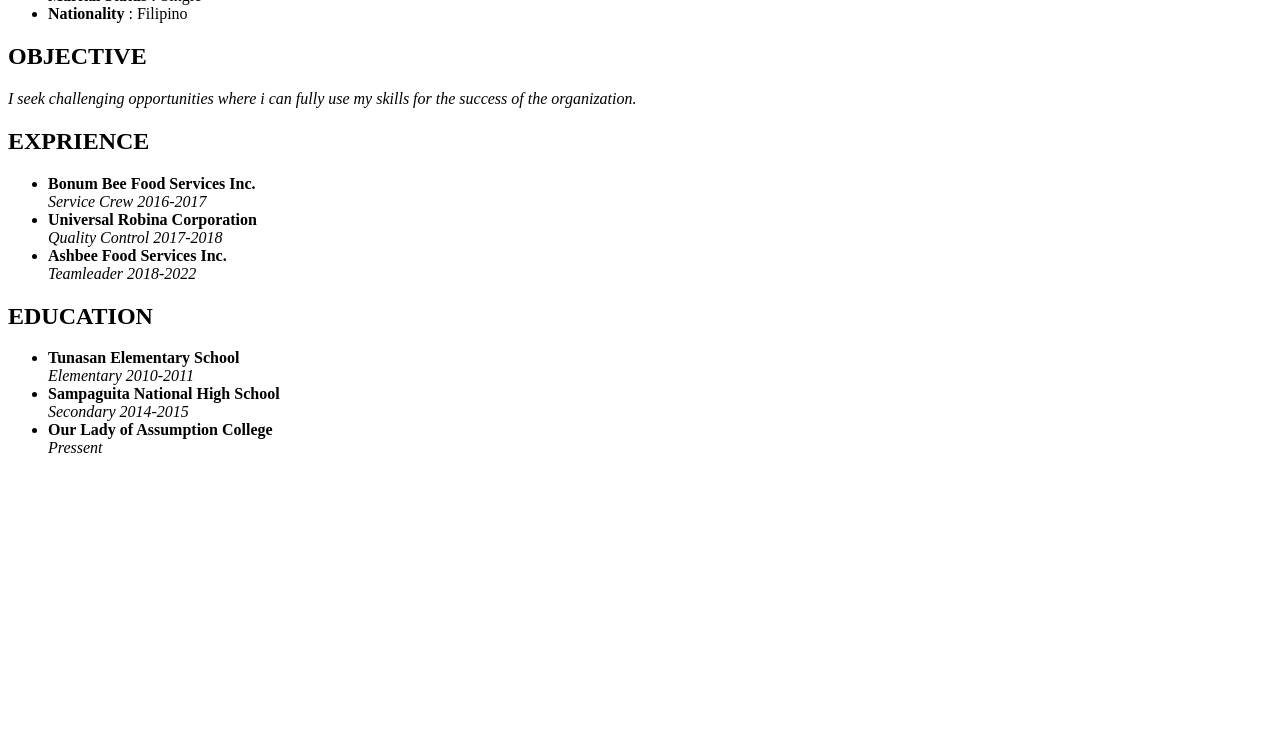
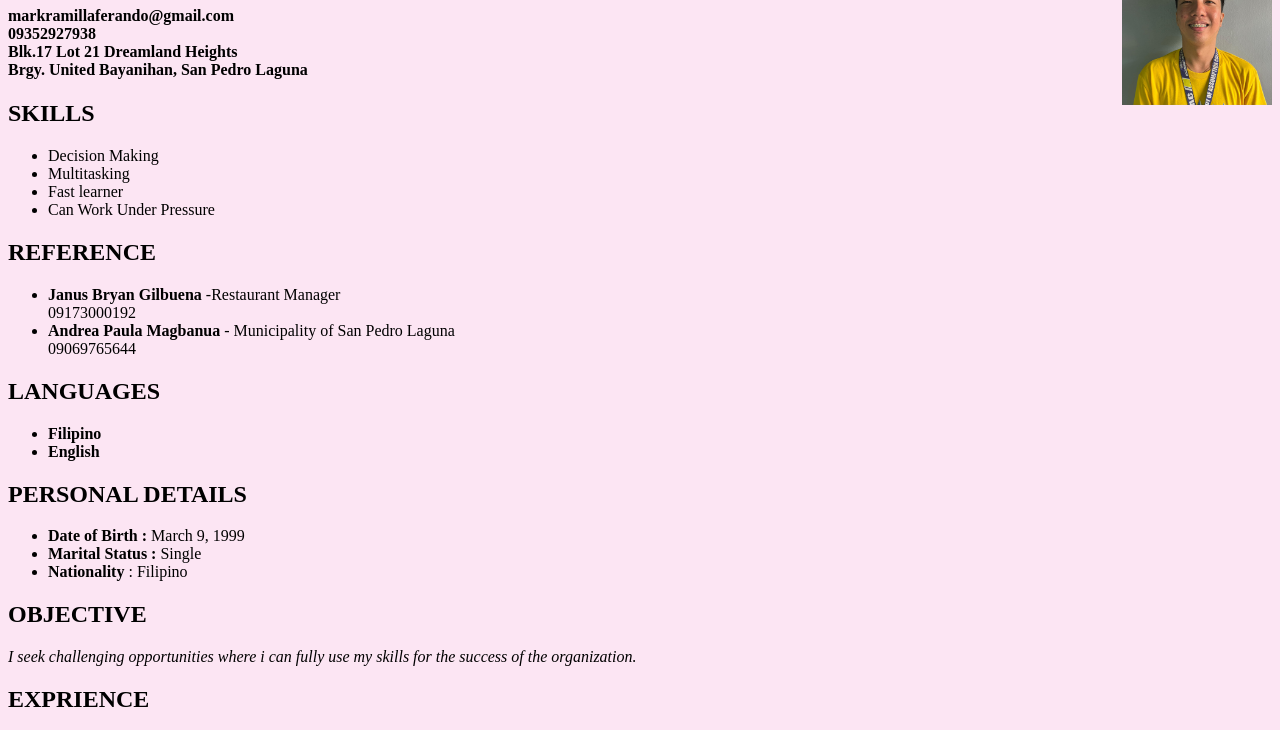
Before and after one commit to haruhadj/files, a plain HTML site: page boss.html in a window 1280 px wide. Shown: the part 73-803 px from the top of the page. Drawn offline with Linux system fonts and the light colour scheme.

Commit message:
Update boss.html

```diff
--- a/boss.html
+++ b/boss.html
@@ -1,3 +1,72 @@
+<!DOCTYPE html>
+<html lang="en">
+
+<head>
+<meta charset="UTF-8" />
+<meta name="viewport" content="width=device-width, initial-scale=1.0" />
+<title>Document</title>
+<style>
+.skills-cont {
+display: flex;
+justify-content: space-evenly;
+}
+
+html {
+    background-color: rgb(252, 229, 243);
+}
+</style>
+<body>
+<img align="right" src="./boss.jpeg" alt="" width="150px">
+<h1>
+John Mark C. Ferando
+</h1>
+
+</body>
+<h4>
+markramillaferando@gmail.com
+<br>
+09352927938
+<br>
+Blk.17 Lot 21 Dreamland Heights
+<br>
+Brgy. United Bayanihan, San Pedro Laguna
+</h4>
+<h2>
+SKILLS
+</h2>
+<ul>
+<li>Decision Making</li>
+<li>Multitasking</li>
+<li>Fast learner</li>
+<li>Can Work Under Pressure</li>
+</ul>
+<h2>
+REFERENCE
+</h2>
+<ul>
+<li>
+<strong>
+Janus Bryan Gilbuena
+</strong> -Restaurant Manager</li>
+09173000192
+<li>
+<strong>
+Andrea Paula Magbanua
+</strong> - Municipality of San Pedro Laguna</li>
+09069765644
+</ul>
+<h2>
+LANGUAGES
+</h2>
+<ul>
+<li>
+<strong>Filipino</strong>
+</li>
+<li>
+<strong>English</strong>
+</li>
+</ul>
+<h2>
 PERSONAL DETAILS
 </h2>
 <ul>
```
